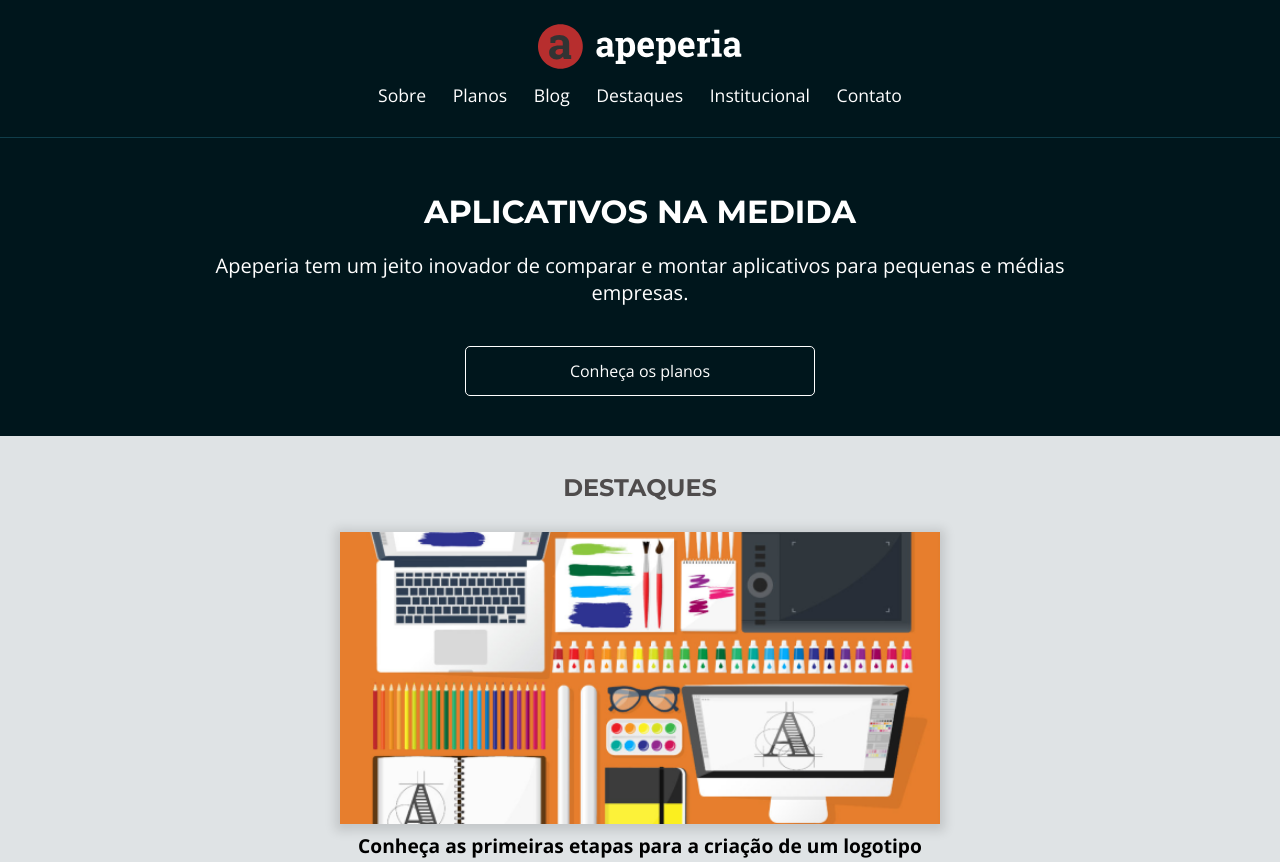
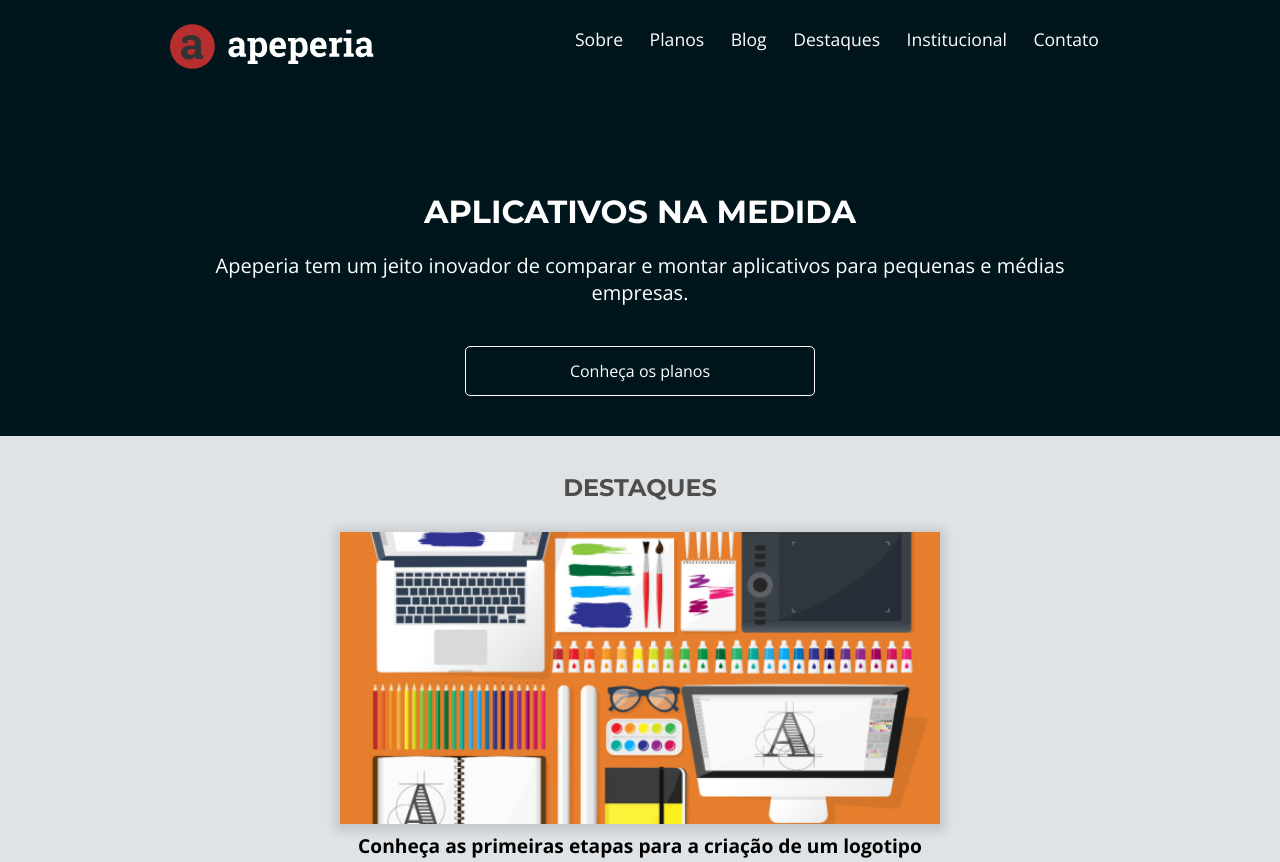
Before and after one commit to amandaafernandes/Apeperia_Alura-Layout_Responsivo, a plain HTML site: page index.html in a window 1280 px wide. Shown: the top 862 px of the page. Drawn offline with nearby package versions, Linux system fonts and the light colour scheme.

Commit message:
atualizando responsividades
adicionando @media

```diff
--- a/css/cabecalho.css
+++ b/css/cabecalho.css
@@ -32,3 +32,12 @@
     margin-bottom: 1.25rem;
     margin-left: .7rem;
 }
+
+@media screen and (min-width: 1024px){
+    .cabecalho{
+        flex-direction: row;
+        justify-content: space-between;
+        border: none;
+    }
+
+}
```
